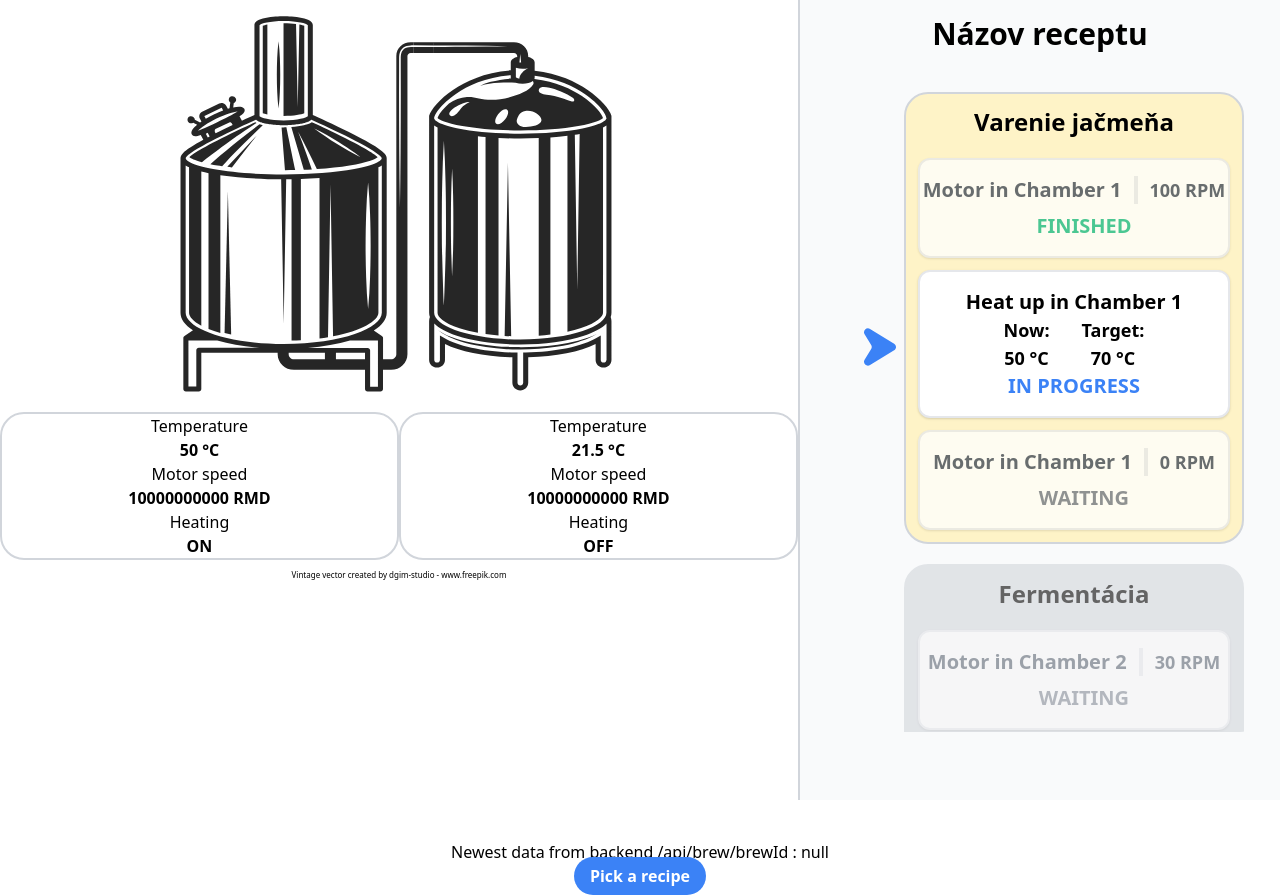
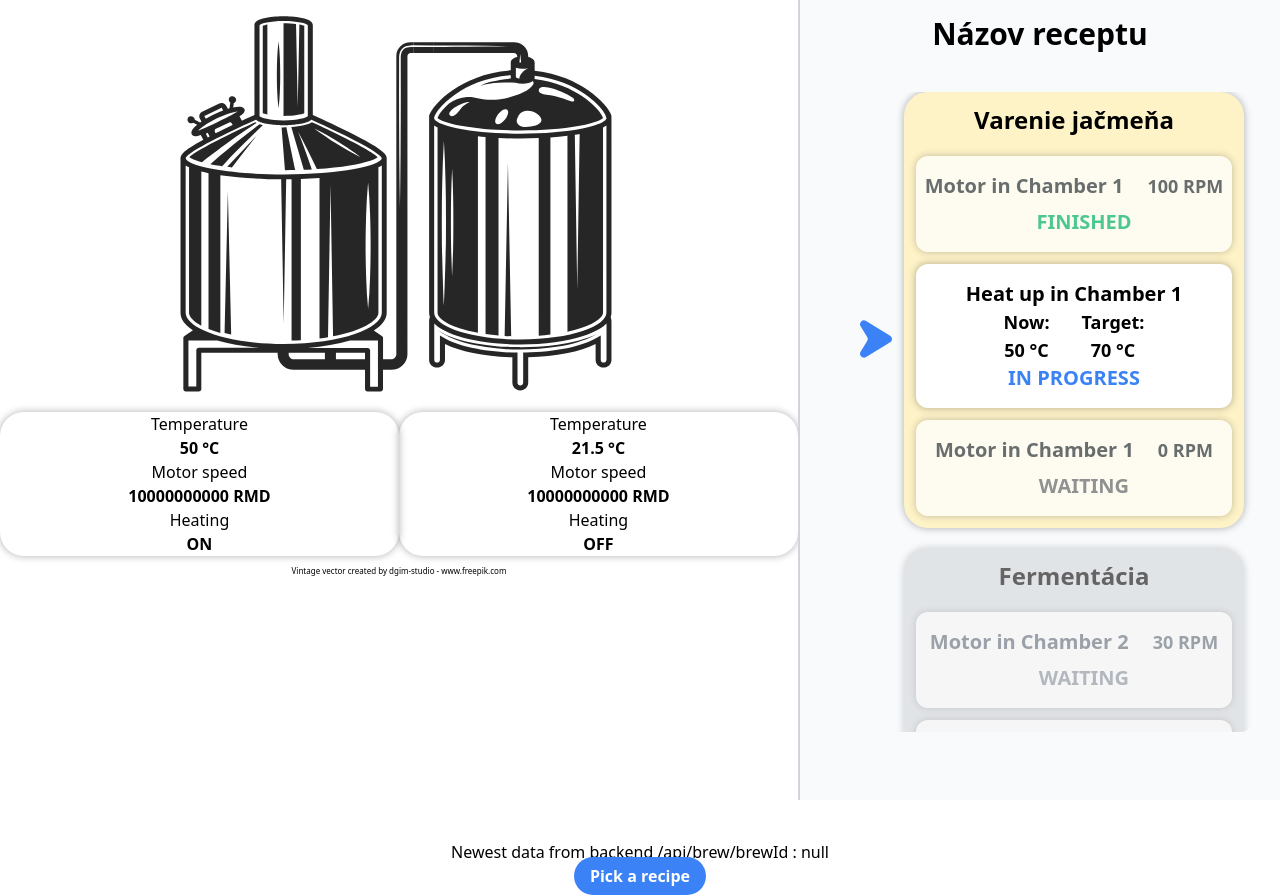
Before and after one commit to smart-brew/frontend, a React (Create React App) app: page / in a window 1280 px wide. Built offline with nearby package versions, Linux system fonts and the light colour scheme.

Commit message:
feature(SB-87): changed border to use shadow for better modern look

```diff
--- a/src/components/Chamber.tsx
+++ b/src/components/Chamber.tsx
@@ -13,7 +13,7 @@ const Chamber: React.FC<ChamberInfo> = ({
   return (
     console.log(heatingN),
     (
-      <div className="chamber w-1/2 content-center  border-2 border-gray-300 rounded-3xl ">
+      <div className="chamber w-1/2 content-center shadow rounded-3xl ">
         <div>
           <p>Temperature</p>
           <p className="font-bold">{temp} °C</p>
--- a/src/components/MainPage/RecipeList/RecipeListItem.tsx
+++ b/src/components/MainPage/RecipeList/RecipeListItem.tsx
@@ -22,7 +22,7 @@ const RecipeListItem: React.FC<RecipeTypeProps> = ({
           onClick(id);
         }}
         key={id}
-        className="bg-yellow-200 chamber mx-7 my-1 content-center  border-2 border-gray-300 rounded-3xl "
+        className="bg-yellow-200 chamber mx-7 my-1 content-center  shadow rounded-3xl "
       >
         <div>{name}</div>
         <div>{locked}</div>
@@ -36,7 +36,7 @@ const RecipeListItem: React.FC<RecipeTypeProps> = ({
         onClick(id);
       }}
       key={id}
-      className="chamber mx-7 my-1 content-center  border-2 border-gray-300 rounded-3xl "
+      className="chamber mx-7 my-1 content-center  shadow rounded-3xl "
     >
       <div>{name}</div>
       <div>{locked}</div>
--- a/src/components/RecipeBuilding/InstructionPopup/InstructionForSelection.tsx
+++ b/src/components/RecipeBuilding/InstructionPopup/InstructionForSelection.tsx
@@ -10,7 +10,7 @@ const InstructionForSelection: React.FC<InstrSelectionProps> = ({
   return (
     <button
       type="button"
-      className="w-4/5 h-28 border-2 shadow rounded-2xl p-3 justify-center content-center items-center mb-5"
+      className="w-4/5 h-28 shadow rounded-2xl p-3 justify-center content-center items-center mb-5"
       onClick={() => {
         onClick(instruction);
       }}
--- a/src/components/RecipeMaking/ConfirmBrewingStart/StartBrewingPopup.tsx
+++ b/src/components/RecipeMaking/ConfirmBrewingStart/StartBrewingPopup.tsx
@@ -42,7 +42,7 @@ export const StartBrewingPopup: React.FC<Props> = ({
           <div className="grid justify-items-stretch mt-8">
             <button
               type="button"
-              className="mt-3 w-full inline-flex bg-green-200 justify-center rounded-md border border-gray-300 shadow-sm px-4 py-2 bg-white text-base font-medium text-gray-700 hover:bg-green-300  sm:mt-0 sm:ml-3 sm:w-auto sm:text-sm"
+              className="mt-3 w-full inline-flex bg-green-200 justify-center rounded-md shadow shadow-sm px-4 py-2 bg-white text-base font-medium text-gray-700 hover:bg-green-300  sm:mt-0 sm:ml-3 sm:w-auto sm:text-sm"
               onClick={() => alert(selectedRecipeId)}
             >
               Confirm
@@ -50,7 +50,7 @@ export const StartBrewingPopup: React.FC<Props> = ({
             <button
               type="button"
               onClick={onClose}
-              className="mt-3 w-full bg-red-200 inline-flex justify-center rounded-md border border-gray-300 shadow-sm px-4 py-2 bg-white text-base font-medium text-gray-700 hover:bg-red-300  sm:mt-0 sm:ml-3 sm:w-auto sm:text-sm"
+              className="mt-3 w-full bg-red-200 inline-flex justify-center rounded-md shadow shadow-sm px-4 py-2 bg-white text-base font-medium text-gray-700 hover:bg-red-300  sm:mt-0 sm:ml-3 sm:w-auto sm:text-sm"
             >
               Decline
             </button>
--- a/src/components/RecipeMaking/FormComponents/FormSection.tsx
+++ b/src/components/RecipeMaking/FormComponents/FormSection.tsx
@@ -59,7 +59,7 @@ const FormSection: React.FC<FormSectionProps> = (props) => {
         <div className="flex flex-row ">
           <label htmlFor="amount">
             <input
-              className="w-24 px-4 border-2 border-gray-300 "
+              className="w-24 px-4 shadow "
               name="amount"
               type="number"
               value={inputFields[index].amount}
@@ -69,7 +69,7 @@ const FormSection: React.FC<FormSectionProps> = (props) => {
           <label htmlFor="units" className="px-1">
             <select
               name="units"
-              className="w-20 px-4  border-2 border-gray-300 "
+              className="w-20 px-4  shadow "
               placeholder=" units"
               value={inputFields[index].units}
               onChange={(event) => handleChange(inputFields[index].id, event)}
@@ -87,7 +87,7 @@ const FormSection: React.FC<FormSectionProps> = (props) => {
           <label htmlFor="name">
             <input
               type="text"
-              className="w-80 px-8  border-2 border-gray-300 "
+              className="w-80 px-8  shadow "
               name="name"
               placeholder="ingredient"
               value={inputFields[index].name}
--- a/src/components/RecipeMaking/FormComponents/IngredientsForm.tsx
+++ b/src/components/RecipeMaking/FormComponents/IngredientsForm.tsx
@@ -98,7 +98,7 @@ const IngredietsForm: React.FC<Props> = ({ show }: Props) => {
   return (
     <div className="">
       <form onSubmit={handleSubmit}>
-        <div className="container  border-2 border-gray-300 rounded-3xl  px-20">
+        <div className="container  shadow rounded-3xl  px-20">
           <header className="center py-8 text-xl">
             <h3>Ingredients</h3>
           </header>
--- a/src/components/recipe/Blocks/Block.tsx
+++ b/src/components/recipe/Blocks/Block.tsx
@@ -25,7 +25,7 @@ const Block: React.FC<BlockType> = ({ instructions, name }: BlockType) => {
 
   return (
     <div
-      className={`justify-center items-center text-center space-y-5 border-2 border-gray-300 rounded-3xl p-3 ${
+      className={`justify-center items-center text-center space-y-5 shadow rounded-3xl p-3 ${
         hasCurrentInstr ? 'active-block' : 'inactive-block'
       }`}
     >
--- a/src/components/recipe/Instructions/FullInstruction.tsx
+++ b/src/components/recipe/Instructions/FullInstruction.tsx
@@ -13,7 +13,7 @@ const FullInstruction: React.FC<Props> = ({ instruction, state }: Props) => {
   const valueUnit = new UnitsMap().getUnit(instruction.name);
 
   return (
-    <div className="h-1/6 text-lg border-2 shadow rounded-xl justify-center py-4 mt-3 bg-white">
+    <div className="h-1/6 text-lg shadow rounded-xl justify-center py-4 mt-3 bg-white">
       <div className="relative">
         <img
           src={arrow}
--- a/src/components/recipe/Instructions/HiddenInstruction.tsx
+++ b/src/components/recipe/Instructions/HiddenInstruction.tsx
@@ -6,9 +6,9 @@ const HiddenInstruction: React.FC<Props> = ({ instruction, state }: Props) => {
   const valueUnit = new UnitsMap().getUnit(instruction.name);
 
   return (
-    <div className="opacity-75 text-lg border-2 shadow rounded-xl content-center justify-center py-4 mt-3 bg-white flex flex-col space-x-5">
+    <div className="opacity-75 text-lg shadow rounded-xl content-center justify-center py-4 mt-3 bg-white flex flex-col space-x-5">
       <div className="flex flex-row content-center justify-center">
-        <h3 className="text-xl text-gray-700 border-r-4 pr-3">
+        <h3 className="text-xl text-gray-700 pr-3">
           <span className="font-bold">{instruction.name}</span>
           <span className="font-semibold"> in </span>
           <span className="font-bold">
```
Also changed, not shown: src/assets/main.css.
